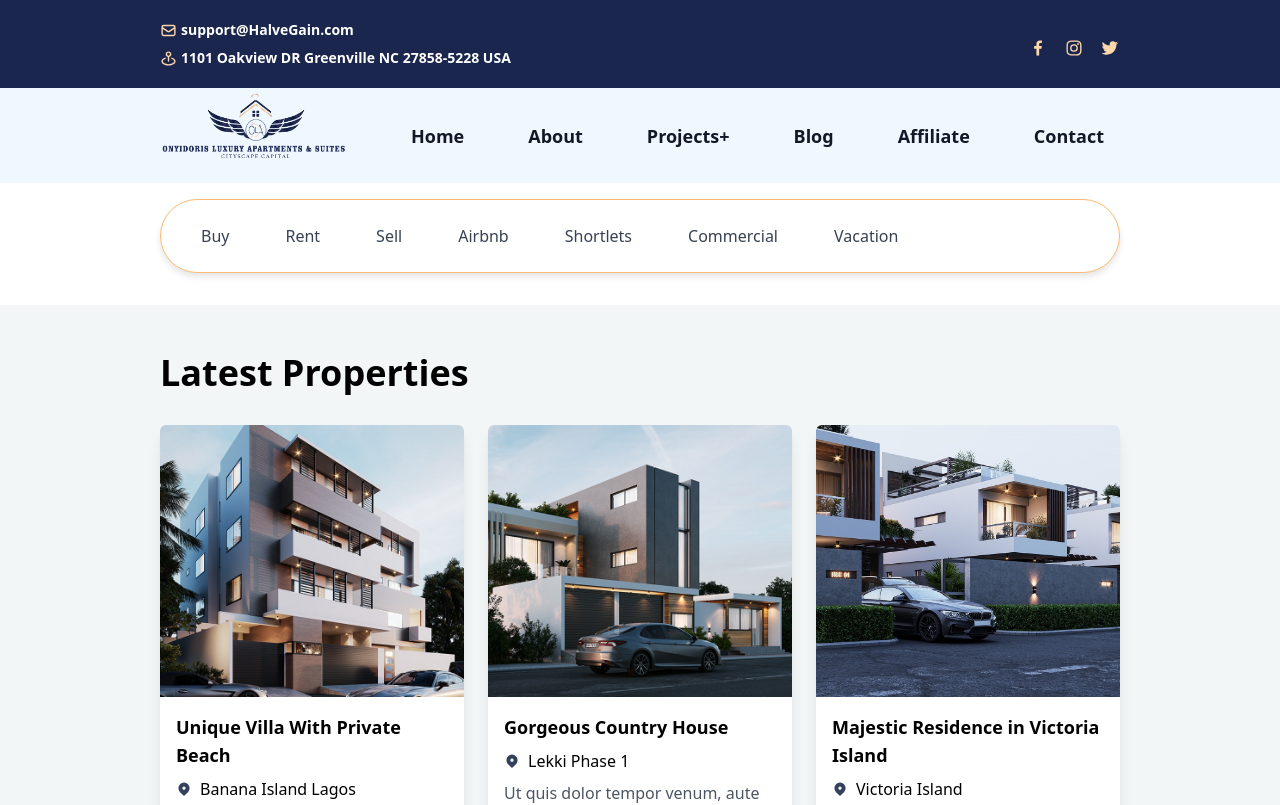
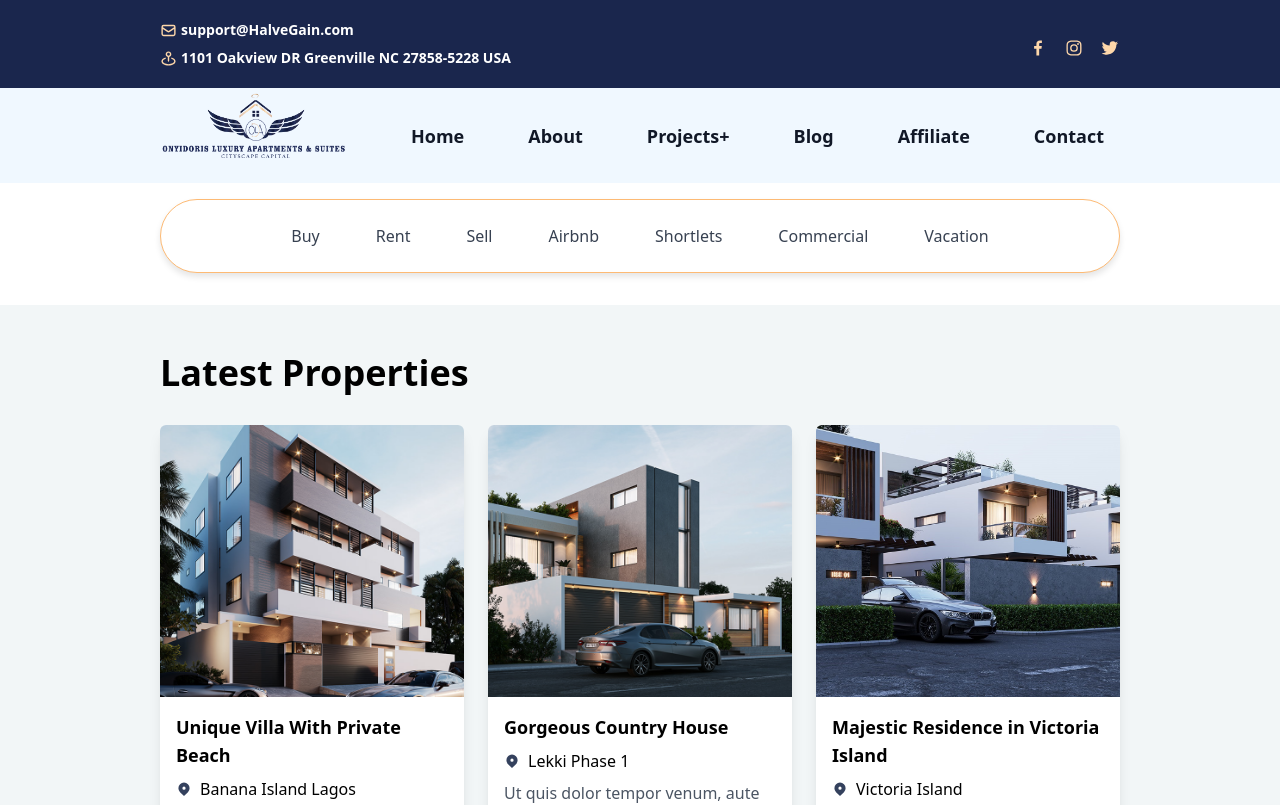
Before and after one commit to Dera-Enebeli/RealEstate, a React (Vite) app: page /project in a window 1280 px wide. Shown: the top 805 px of the page. Built offline with nearby package versions, Linux system fonts and the light colour scheme.

Commit message:
made the project nav bar centered

```diff
--- a/src/carousel.components.jsx
+++ b/src/carousel.components.jsx
@@ -33,7 +33,7 @@ export default function Carousel({ slides }) {
       className="overflow-hidden relative h-screen"
       onMouseEnter={() => setIsHovered(true)}
       onMouseLeave={() => setIsHovered(false)}>
-      <div
+    <div
         className="flex transition-transform ease-out duration-400 h-full"
         style={{
           transform: `translateX(-${current * 100}%)`,
@@ -52,7 +52,6 @@ export default function Carousel({ slides }) {
 
 
       <MotionConfig transition={{ duration: 0.7 }}>
-
         <AnimatePresence>
           {isHovered && (
             <motion.div
@@ -109,7 +108,6 @@ export default function Carousel({ slides }) {
           PROPERTIES LISTINGS
         </button>
       </div>
-
     </div>
   );
 }
--- a/src/pages/Project.jsx
+++ b/src/pages/Project.jsx
@@ -4,8 +4,8 @@ import { IoBedOutline } from "react-icons/io5";
 import { BiRuler, BiRightArrowAlt } from "react-icons/bi";
 import { GoGraph } from "react-icons/go";
 import { Link } from "react-router-dom";
-import $ from 'jquery';
-import './slideNavigation';
+import $ from "jquery";
+import "./slideNavigation";
 
 const properties = [
   {
@@ -13,53 +13,84 @@ const properties = [
     title: "Unique Villa With Private Beach",
     location: "Banana Island Lagos",
     image: "/apt1.jpg",
-    description: "Lorem ipsum dolor sit amet, ad aliquip incididunt deserunt ut dolore magna aliqua. Ut enim ad minim veniam quis nostrud exercitation ullamco laboris nisi ut aliquip ex ea commodo consequat.",
+    description:
+      "Lorem ipsum dolor sit amet, ad aliquip incididunt deserunt ut dolore magna aliqua. Ut enim ad minim veniam quis nostrud exercitation ullamco laboris nisi ut aliquip ex ea commodo consequat.",
     bed: 3,
     size: "10x10 m",
     area: "1600 m",
-    price: "₦2,490,000"
+    price: "₦2,490,000",
   },
   {
     id: 2,
     title: "Gorgeous Country House",
     location: "Lekki Phase 1",
     image: "/apt2.jpg",
-    description: "Ut quis dolor tempor venum, aute eu nisl bibendum diam nonummy eu. Sed do eiusmod tempor incididunt ut labore et dolore magna aliqua.",
+    description:
+      "Ut quis dolor tempor venum, aute eu nisl bibendum diam nonummy eu. Sed do eiusmod tempor incididunt ut labore et dolore magna aliqua.",
     bed: 3,
     size: "10x10 m",
     area: "1600 m",
-    price: "₦3,300 / per Month"
+    price: "₦3,300 / per Month",
   },
   {
     id: 3,
     title: "Majestic Residence in Victoria Island",
     location: "Victoria Island",
     image: "/main_apt1.jpg",
-    description: "Sed do eiusmod tempor incididunt ut labore et dolore magna aliqua. Duis aute irure dolor in reprehenderit in voluptate velit esse cillum dolore eu fugiat nulla pariatur.",
+    description:
+      "Sed do eiusmod tempor incididunt ut labore et dolore magna aliqua. Duis aute irure dolor in reprehenderit in voluptate velit esse cillum dolore eu fugiat nulla pariatur.",
     bed: 3,
     size: "10x10 m",
     area: "1600 m",
-    price: "₦468,000"
+    price: "₦468,000",
   },
 ];
 
 const Project = () => {
-  useEffect(() => {
-  }, []);
+  useEffect(() => {}, []);
 
   return (
-    <div>
-      <div className="bg-white py-4 shadow-md rounded-full mx-6 lg:mx-[10rem] mt-4 mb-8 border border-orange-300">
+       <div>
+      {/* Navigation Bar */}
+      <div className="bg-white py-4 shadow-md flex flex-wrap rounded-full mx-6 lg:mx-[10rem] mt-4 mb-8 border border-orange-300">
         <div className="container mx-auto px-6">
-          <div className="flex justify-start items-center overflow-x-hidden">
-            <div className="nav-links flex space-x-6" id="navLinks">
-              <Link to="#buy" className="text-gray-700 hover:bg-orange-200 hover:text-white py-2 px-4 rounded-full transition-colors duration-300">Buy</Link>
-              <Link to="#rent" className="text-gray-700 hover:bg-orange-200 hover:text-white py-2 px-4 rounded-full transition-colors duration-300">Rent</Link>
-              <Link to="#sell" className="text-gray-700 hover:bg-orange-200 hover:text-white py-2 px-4 rounded-full transition-colors duration-300">Sell</Link>
-              <Link to="#airbnb" className="text-gray-700 hover:bg-orange-200 hover:text-white py-2 px-4 rounded-full transition-colors duration-300">Airbnb</Link>
-              <Link to="#shortlets" className="text-gray-700 hover:bg-orange-200 hover:text-white py-2 px-4 rounded-full transition-colors duration-300">Shortlets</Link>
-              <Link to="#commercial" className="text-gray-700 hover:bg-orange-200 hover:text-white py-2 px-4 rounded-full transition-colors duration-300">Commercial</Link>
-              <Link to="#vacation" className="text-gray-700 hover:bg-orange-200 hover:text-white py-2 px-4 rounded-full transition-colors duration-300">Vacation</Link>
+          <div className="flex flex-wrap justify-center items-center text-center">
+            <div className="nav-links flex flex-wrap justify-center space-x-6" id="navLinks">
+              <Link
+                to="#buy"
+                className="text-gray-700 hover:bg-orange-200 hover:text-white py-2 px-4 rounded-full transition-colors duration-300">
+                Buy
+              </Link>
+              <Link
+                to="#rent"
+                className="text-gray-700 hover:bg-orange-200 hover:text-white py-2 px-4 rounded-full transition-colors duration-300">
+                Rent
+              </Link>
+              <Link
+                to="#sell"
+                className="text-gray-700 hover:bg-orange-200 hover:text-white py-2 px-4 rounded-full transition-colors duration-300">
+                Sell
+              </Link>
+              <Link
+                to="#airbnb"
+                className="text-gray-700 hover:bg-orange-200 hover:text-white py-2 px-4 rounded-full transition-colors duration-300">
+                Airbnb
+              </Link>
+              <Link
+                to="#shortlets"
+                className="text-gray-700 hover:bg-orange-200 hover:text-white py-2 px-4 rounded-full transition-colors duration-300">
+                Shortlets
+              </Link>
+              <Link
+                to="#commercial"
+                className="text-gray-700 hover:bg-orange-200 hover:text-white py-2 px-4 rounded-full transition-colors duration-300">
+                Commercial
+              </Link>
+              <Link
+                to="#vacation"
+                className="text-gray-700 hover:bg-orange-200 hover:text-white py-2 px-4 rounded-full transition-colors duration-300">
+                Vacation
+              </Link>
             </div>
           </div>
         </div>
@@ -111,6 +142,6 @@ const Project = () => {
       </div>
     </div>
   );
-}
+};
 
 export default Project;
```
